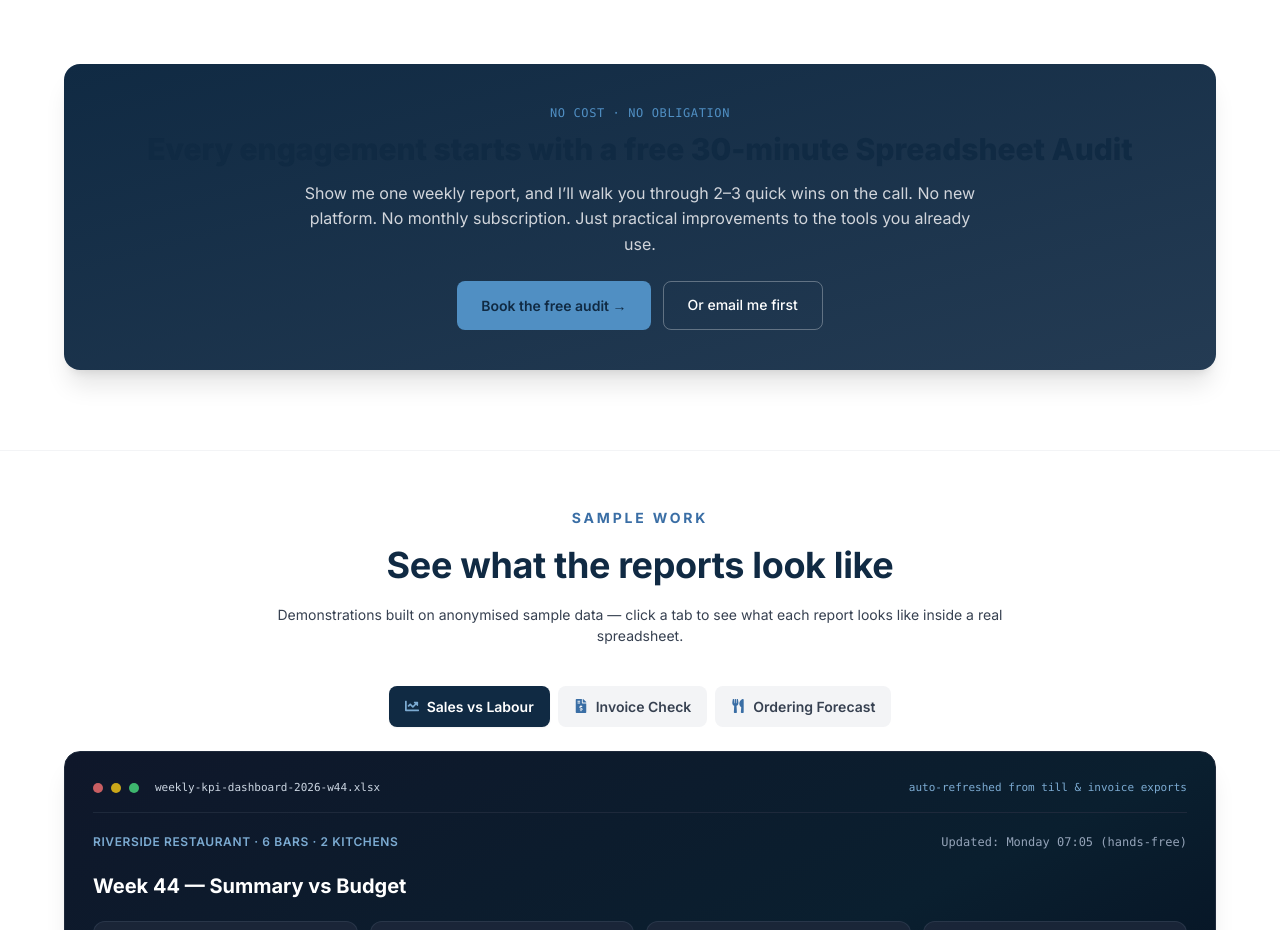
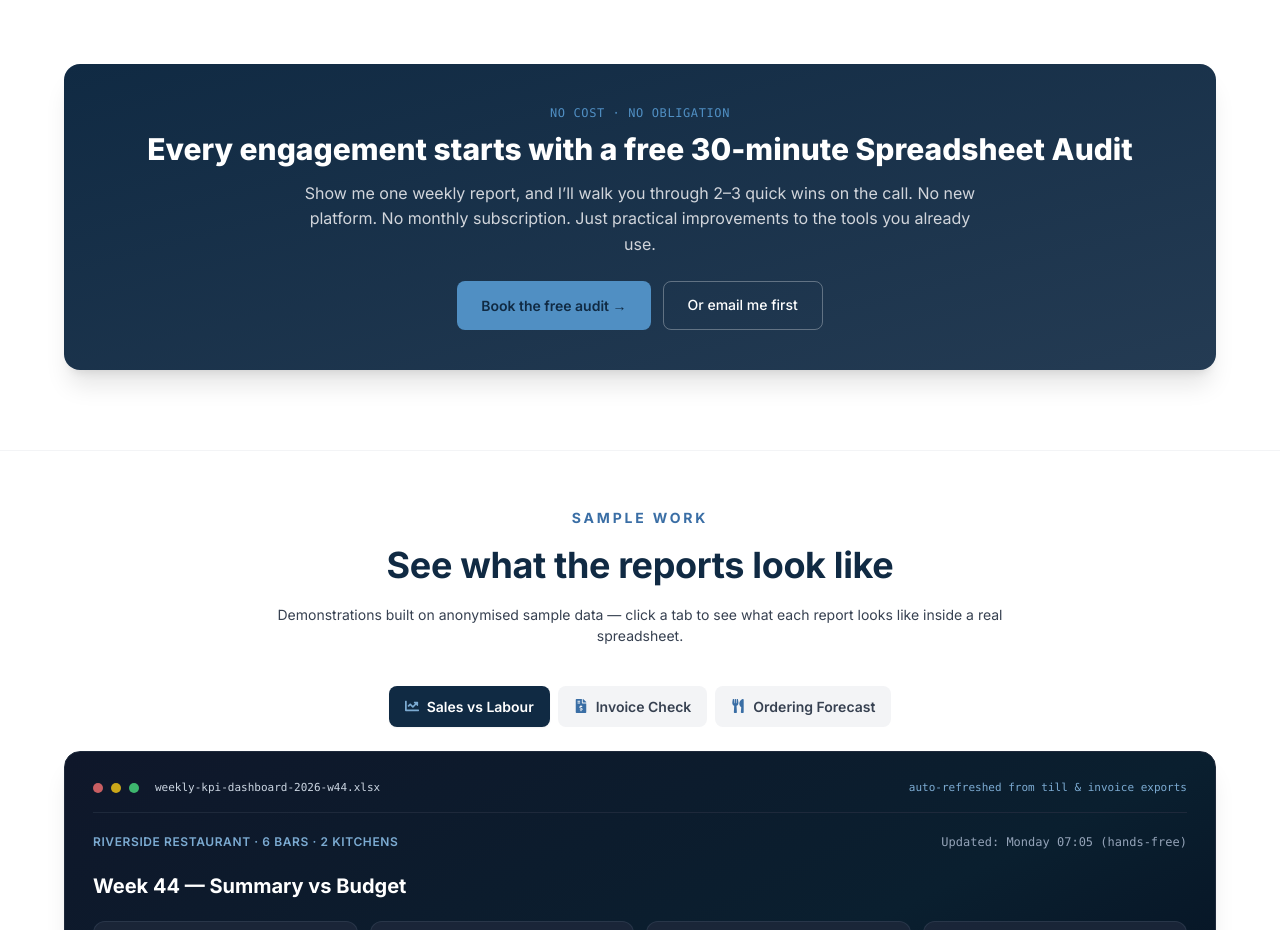
Before and after one commit to carlos-alves-one/carlos-alves-one.github.io, a Next.js app: page / in a window 1280 px wide. Shown: the part 1784-2714 px from the top of the page. Built offline with nearby package versions, Linux system fonts and the light colour scheme.

Commit message:
Fix heading colour on dark panels

```diff
--- a/components/Services.tsx
+++ b/components/Services.tsx
@@ -146,7 +146,7 @@ export default function Services() {
 
         <div className="mt-14 bg-gradient-to-br from-navy-900 to-navy-800 rounded-2xl p-8 sm:p-10 text-white text-center shadow-xl">
           <p className="text-accent-400 font-mono text-xs tracking-wider uppercase mb-2">No cost · No obligation</p>
-          <h3 className="text-2xl sm:text-3xl font-extrabold mb-3">
+          <h3 className="text-2xl sm:text-3xl font-extrabold mb-3 text-white">
             Every engagement starts with a free 30-minute Spreadsheet Audit
           </h3>
           <p className="text-gray-300 text-sm sm:text-base max-w-2xl mx-auto mb-6">
```
